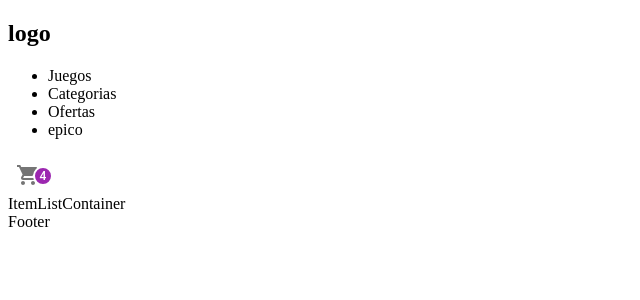
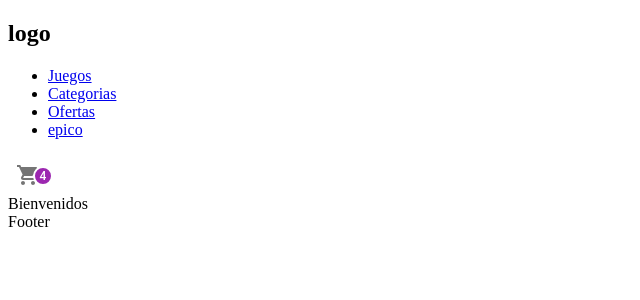
Before and after one commit to Juanmosqueda1/Proyecto-React, a React (Vite) app: page / in a window 1280 px wide. Shown: the top 300 px of the page, without its empty margins (0-640 px from the left). Built offline with nearby package versions, Linux system fonts and the light colour scheme.

Commit message:
creado el navbar

```diff
--- a/src/App.jsx
+++ b/src/App.jsx
@@ -6,7 +6,7 @@ function App() {
   return (
     <>
       <Navbar />
-      <ItemListContainer />
+      <ItemListContainer greeting = "Bienvenidos" />
       <Footer />
     </>
   );
--- a/src/components/layout/navbar/Navbar.jsx
+++ b/src/components/layout/navbar/Navbar.jsx
@@ -8,7 +8,9 @@ export const Navbar = () => {
         <h1>logo</h1>
         <ul>
           {Categorias.map((Categoria, index) => (
-            <li key={index}>{Categoria}</li>
+            <li key={index}>
+              <a href={`#${Categoria}`}>{Categoria}</a>
+            </li>
           ))}
         </ul>
         <CartWidget />
--- a/src/components/pages/itemListContainer/ItemListContainer.jsx
+++ b/src/components/pages/itemListContainer/ItemListContainer.jsx
@@ -1,3 +1,4 @@
-export const ItemListContainer = () => {
-  return <div>ItemListContainer</div>;
+export const ItemListContainer = (props) => {
+  const { greeting } = props;
+  return <div>{greeting}</div>;
 };
```
